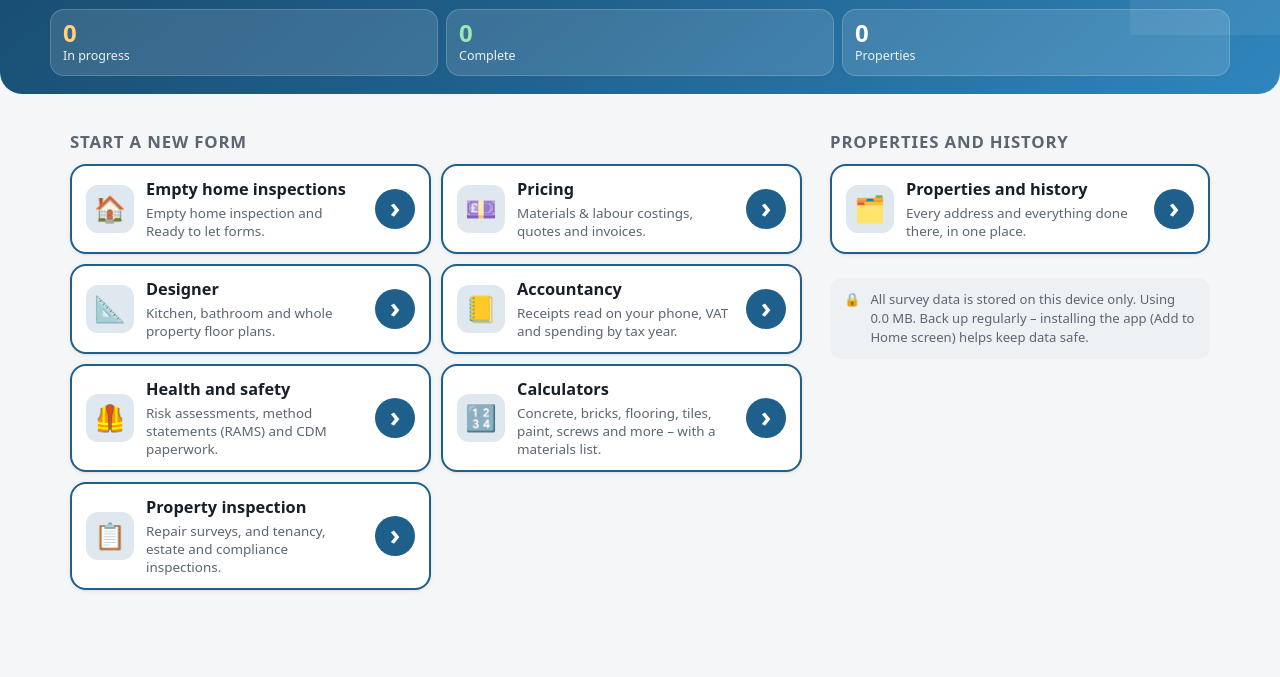
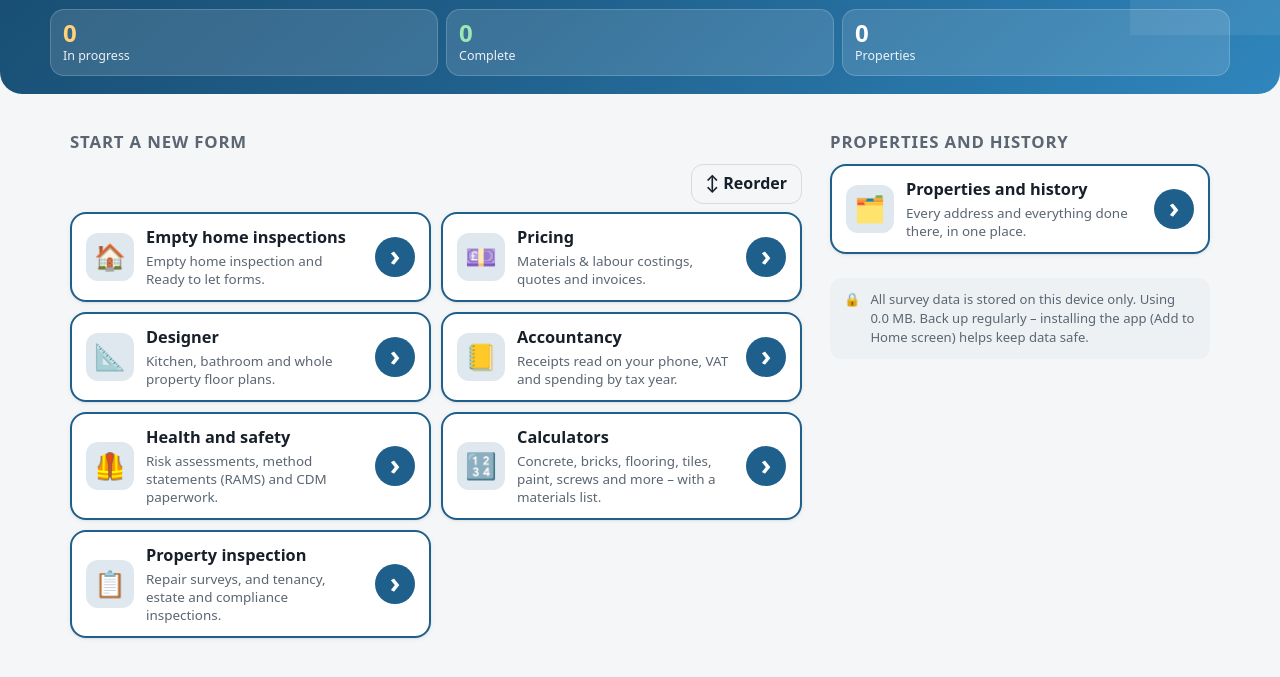
Before and after one commit to Martypurdy/voids_surveys, a plain HTML site: page index.html in a window 1280 px wide. Shown: the part 125-802 px from the top of the page. Drawn offline with Linux system fonts and the light colour scheme.

Commit message:
Front screen: Reorder button lets people put the group buttons in their own order (saved on the device)
Co-Authored-By: Claude Sonnet 5.5 <noreply@anthropic.com>

```diff
--- a/css/app.css
+++ b/css/app.css
@@ -1650,3 +1650,13 @@ a.form-card { text-decoration: none; color: inherit; }
 .inbox-thumb { width: 72px; height: 72px; flex: none; border-radius: 8px; object-fit: cover; }
 .inbox-doc { display: flex; align-items: center; justify-content: center; font-size: 2rem; background: var(--surface); border: 1px solid var(--border); }
 .inbox-actions { display: flex; gap: 8px; margin-top: 10px; }
+
+/* Front screen: Reorder mode */
+.form-grid-bar { display: flex; align-items: center; justify-content: flex-end; gap: 10px; margin: 0 0 8px; }
+.form-grid-hint { flex: 1; color: var(--muted); font-size: .9rem; }
+.form-grid-bar button { min-height: 40px; padding: 0 14px; border-radius: 12px; border: 1px solid var(--border); font: inherit; font-weight: 600; cursor: pointer; }
+.form-grid-bar .btn-quiet { background: transparent; color: var(--text); }
+.form-card-sort { cursor: default; }
+.sort-btns { display: flex; gap: 8px; }
+.sort-btn { width: 48px; height: 48px; border-radius: 12px; border: 1px solid var(--border); background: var(--surface); color: var(--text); font-size: 1.1rem; cursor: pointer; }
+.sort-btn:disabled { opacity: .3; cursor: default; }
--- a/js/views/startForm.js
+++ b/js/views/startForm.js
@@ -117,13 +117,63 @@ export async function pickGroup(propertyId) {
   return pickForm(g, propertyId);
 }
 
-/** The grid of start buttons for one property. */
+const ORDER_KEY = 'voids.homeOrder';
+const readOrder = () => { try { const v = JSON.parse(localStorage.getItem(ORDER_KEY) || '[]'); return Array.isArray(v) ? v : []; } catch { return []; } };
+const writeOrder = (v) => { try { localStorage.setItem(ORDER_KEY, JSON.stringify(v)); } catch { /* storage blocked */ } };
+
+/** GROUPS in this device's saved order. New buttons added later go at the end. */
+export function orderedGroups() {
+  const saved = readOrder();
+  const rank = (g) => { const i = saved.indexOf(g.key); return i < 0 ? saved.length + GROUPS.indexOf(g) : i; };
+  return [...GROUPS].sort((a, b) => rank(a) - rank(b));
+}
+
+/** The grid of start buttons for one property, with a Reorder mode (up / down arrows, saved on this device). */
 export function formGrid(propertyId) {
-  return h('div', { class: 'form-grid' }, GROUPS.map((g) => g.href ? h('a', { class: 'form-card form-card-ready form-card-group', href: g.href, dataset: { group: g.key } }, cardInner(g, true, '›')) : h(g.forms ? 'button' : 'div', {
-    type: g.forms ? 'button' : null,
-    class: `form-card${g.forms ? ' form-card-ready form-card-group' : ''}`,
-    dataset: { group: g.key },
-    onclick: g.forms ? () => pickForm(g, propertyId) : null,
-    'aria-disabled': g.forms ? null : 'true',
-  }, cardInner(g, Boolean(g.forms), '›'))));
+  let editing = false;
+  const wrap = h('div', { class: 'form-grid-wrap' });
+
+  const move = (key, dir) => {
+    const keys = orderedGroups().map((g) => g.key);
+    const i = keys.indexOf(key);
+    const j = i + dir;
+    if (i < 0 || j < 0 || j >= keys.length) return;
+    [keys[i], keys[j]] = [keys[j], keys[i]];
+    writeOrder(keys);
+    draw(key, dir);
+  };
+
+  const card = (g) => (g.href
+    ? h('a', { class: 'form-card form-card-ready form-card-group', href: g.href, dataset: { group: g.key } }, cardInner(g, true, '›'))
+    : h(g.forms ? 'button' : 'div', {
+      type: g.forms ? 'button' : null,
+      class: `form-card${g.forms ? ' form-card-ready form-card-group' : ''}`,
+      dataset: { group: g.key },
+      onclick: g.forms ? () => pickForm(g, propertyId) : null,
+      'aria-disabled': g.forms ? null : 'true',
+    }, cardInner(g, Boolean(g.forms), '›')));
+
+  const sortCard = (g, i, n) => h('div', { class: 'form-card form-card-ready form-card-sort', dataset: { group: g.key } },
+    h('span', { class: 'form-emoji', 'aria-hidden': 'true' }, g.emoji),
+    h('span', { class: 'form-text' }, h('span', { class: 'form-title' }, g.title)),
+    h('span', { class: 'sort-btns' },
+      h('button', { type: 'button', class: 'sort-btn', dataset: { dir: 'up' }, 'aria-label': `Move ${g.title} up`, disabled: i === 0, onclick: () => move(g.key, -1) }, '▲'),
+      h('button', { type: 'button', class: 'sort-btn', dataset: { dir: 'down' }, 'aria-label': `Move ${g.title} down`, disabled: i === n - 1, onclick: () => move(g.key, 1) }, '▼')));
+
+  function draw(focusKey, dir) {
+    const groups = orderedGroups();
+    wrap.replaceChildren(...[
+      h('div', { class: 'form-grid-bar' },
+        editing ? h('span', { class: 'form-grid-hint' }, 'Use the arrows to put the buttons in your order.') : null,
+        h('button', { type: 'button', class: editing ? 'btn-primary' : 'btn-quiet', onclick: () => { editing = !editing; draw(); } }, editing ? '✓ Done' : '↕ Reorder')),
+      h('div', { class: 'form-grid' }, groups.map((g, i) => (editing ? sortCard(g, i, groups.length) : card(g)))),
+    ].filter(Boolean));
+    if (editing && focusKey) {
+      const row = wrap.querySelector(`[data-group="${focusKey}"]`);
+      const btn = row && (row.querySelector(`.sort-btn[data-dir="${dir < 0 ? 'up' : 'down'}"]:not([disabled])`) || row.querySelector('.sort-btn:not([disabled])'));
+      if (btn) btn.focus({ preventScroll: true });
+    }
+  }
+  draw();
+  return wrap;
 }
--- a/sw.js
+++ b/sw.js
@@ -1,6 +1,6 @@
 // Service worker: precache the app shell, serve it cache-first so the app works offline.
 // Bump VERSION whenever any file below changes, so devices pick up the update.
-const VERSION = 'v107';
+const VERSION = 'v108';
 const CACHE = `voids-${VERSION}`;
 
 const ASSETS = [
```
